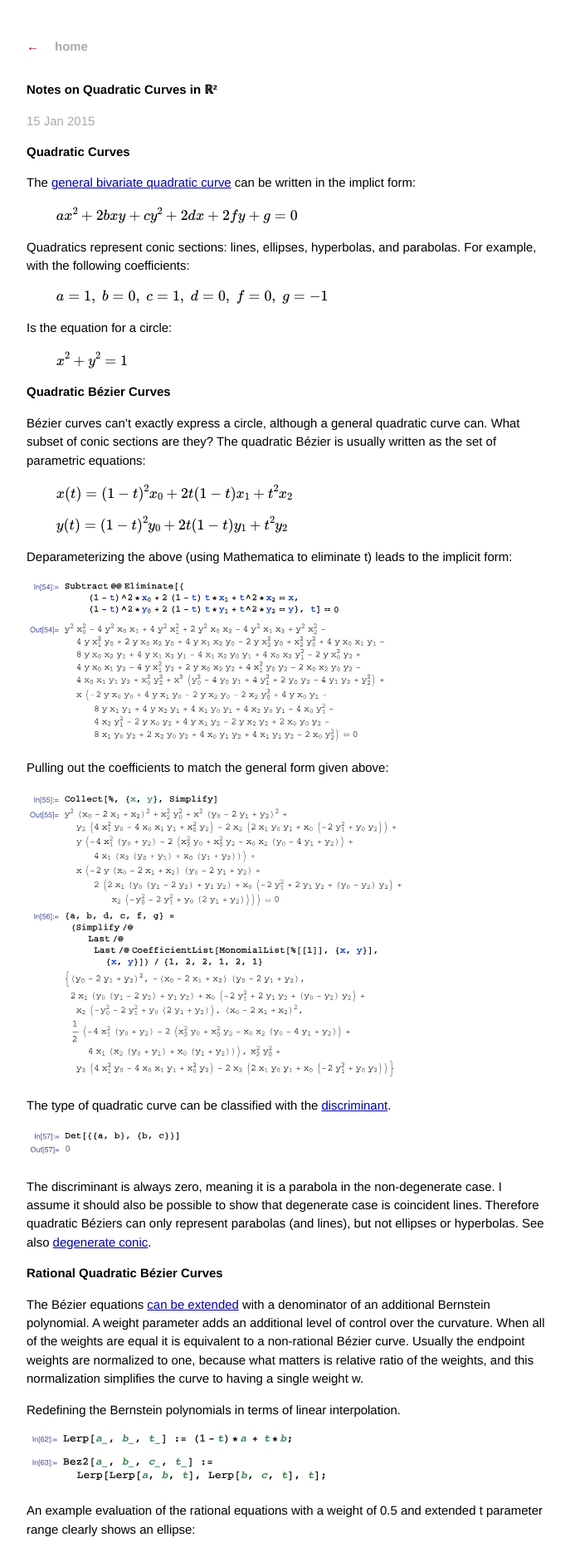
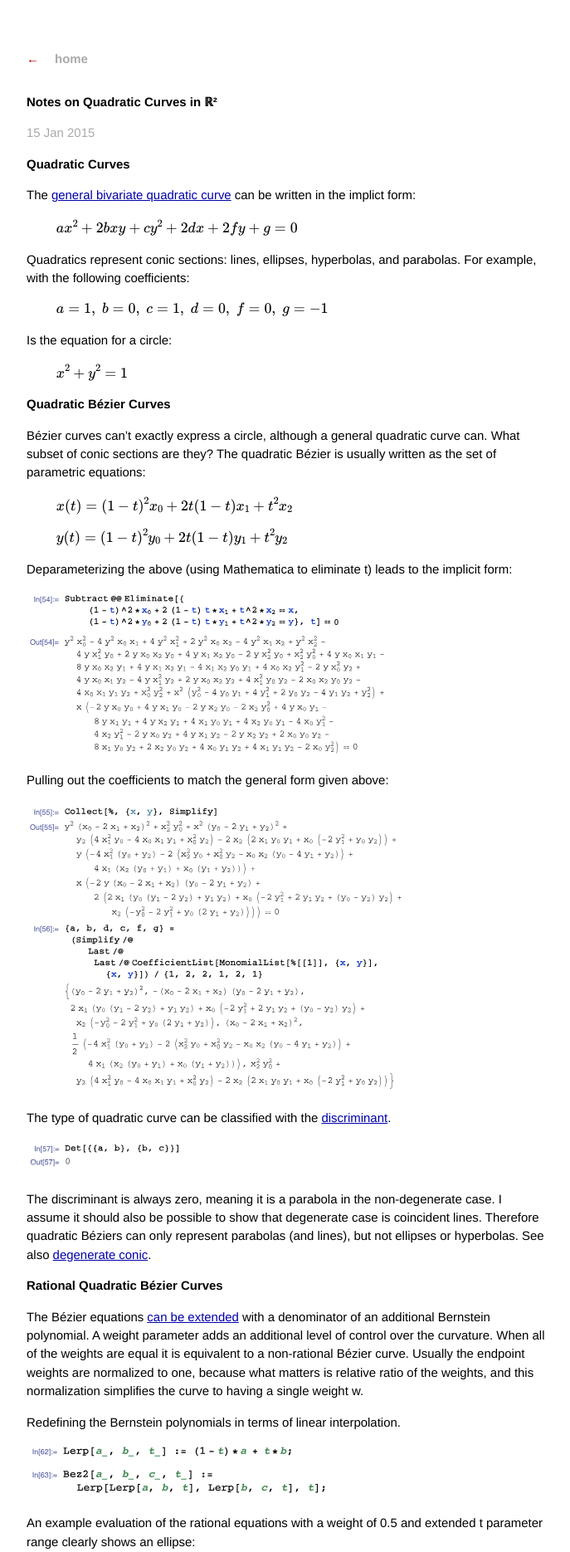
Before and after one commit to deanm/deanm.github.com, a Jekyll site: the page built from _posts/2015-01-15-QuadraticCurves.markdown, in a window 1280 px wide. Shown: the top 1870 px of the page at 83% size, without its empty margins (294-981 px from the left). Built offline with Jekyll 4.4.1, drawn with Linux system fonts in a browser that asks for light colours; formulas are drawn with MathJax 3.

Commit message:
css: Add some margin to top of h1, will be collapsed normally.

```diff
--- a/css/main.css
+++ b/css/main.css
@@ -22,7 +22,7 @@ body {
 h1, h2, h3, h4, h5, h6 {
   font-size: 100%; }
 
-h1 { margin-bottom: 1em; }
+h1 { margin-bottom: 1em; margin-top: 1em; }
 p { margin: 1em 0; }
 
 a         { color: #00a; }
@@ -158,3 +158,5 @@ a:visited { color: #a0a; }
 .post pre.terminal code {
   background-color: #333;
 }
+
+.mark
```
